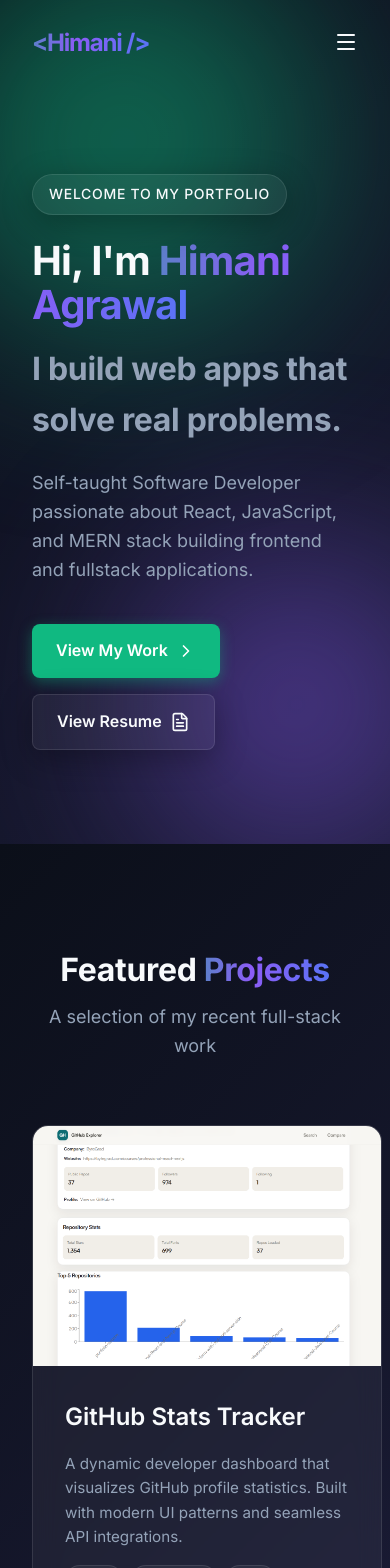
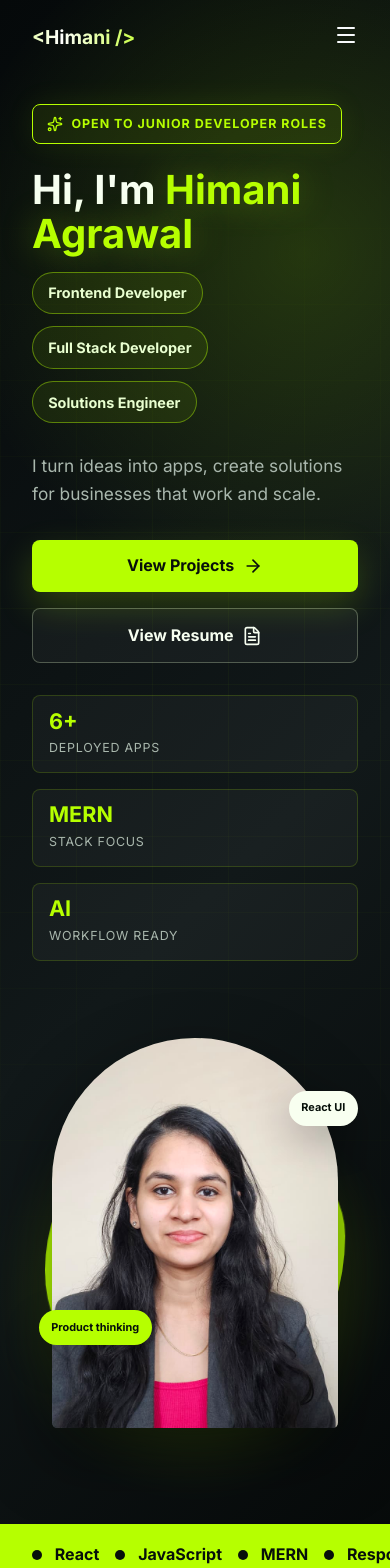
Before and after one commit to him-agni/portfolio, a React (Vite) app: page / in a window 390 px wide. Shown: the top 1568 px of the page. Built offline with nearby package versions, Linux system fonts and the light colour scheme.

Commit message:
Upgrade portfolio design and projects

```diff
--- a/src/components/About.jsx
+++ b/src/components/About.jsx
@@ -6,7 +6,7 @@ const About = () => {
   return (
     <section id="about" className="about-section">
       <div className="container">
-        <div className="about-grid.glass-panel glass-panel">
+        <div className="about-grid glass-panel">
           <div className="about-content">
             <h2 className="heading-lg">About <span className="text-gradient">Me</span></h2>
             <p className="about-text">
--- a/src/components/Contact.jsx
+++ b/src/components/Contact.jsx
@@ -19,7 +19,7 @@ const Contact = () => {
                 <FaLinkedin size={28} />
               </div>
               <h3>LinkedIn</h3>
-              <p>Let's connect</p>
+              <p>Connect and be part of my journey.</p>
             </a>
 
             <a href="https://github.com/him-agni" target="_blank" rel="noreferrer" className="contact-card glass group">
@@ -27,15 +27,15 @@ const Contact = () => {
                 <FaGithub size={28} />
               </div>
               <h3>GitHub</h3>
-              <p>View my work</p>
+              <p>Explore my code and growth.</p>
             </a>
 
-            <a href="https://www.instagram.com/neophyte.js" target="_blank" rel="noreferrer" className="contact-card glass group">
+            <a href="https://www.instagram.com/webdevlearns" target="_blank" rel="noreferrer" className="contact-card glass group">
               <div className="icon-wrapper">
                 <FaInstagram size={28} />
               </div>
               <h3>Instagram</h3>
-              <p>@neophyte.js</p>
+              <p>Educational web dev content.</p>
             </a>
 
             <div className="contact-card glass">
@@ -43,7 +43,7 @@ const Contact = () => {
                 <MapPin size={28} />
               </div>
               <h3>Location</h3>
-              <p>Austin, TX</p>
+              <p>Open to roles in Austin and remote.</p>
             </div>
           </div>
         </div>
--- a/src/components/Hero.css
+++ b/src/components/Hero.css
@@ -4,82 +4,102 @@
   align-items: center;
   position: relative;
   overflow: hidden;
-  padding-top: 80px; /* offset for navbar */
+  padding: 120px 0 0;
+  background: var(--bg-gradient);
 }
 
-.hero-glow {
+.grid-overlay {
   position: absolute;
-  filter: blur(100px);
-  z-index: 0;
-  opacity: 0.5;
-  animation: float 10s ease-in-out infinite;
-}
-
-.shape-1 {
-  width: 400px;
-  height: 400px;
-  background: var(--accent-primary);
-  top: -100px;
-  left: -100px;
-  border-radius: 50%;
-}
-
-.shape-2 {
-  width: 300px;
-  height: 300px;
-  background: var(--accent-secondary);
-  bottom: 0;
-  right: -50px;
-  border-radius: 50%;
-  animation-delay: -5s;
-}
-
-@keyframes float {
-  0% { transform: translate(0, 0); }
-  50% { transform: translate(30px, 50px); }
-  100% { transform: translate(0, 0); }
+  inset: 0;
+  opacity: 0.28;
+  background-image:
+    linear-gradient(rgba(182, 255, 0, 0.13) 1px, transparent 1px),
+    linear-gradient(90deg, rgba(182, 255, 0, 0.13) 1px, transparent 1px);
+  background-size: 76px 76px;
+  mask-image: radial-gradient(circle at 54% 44%, black, transparent 72%);
 }
 
 .hero-container {
   position: relative;
   z-index: 1;
-  display: flex;
-  flex-direction: column;
-  justify-content: center;
+  display: grid;
+  grid-template-columns: minmax(0, 1fr) minmax(320px, 0.9fr);
+  align-items: center;
+  gap: 4rem;
+  width: 100%;
+  padding-bottom: 6rem;
 }
 
 .hero-content {
-  max-width: 800px;
+  max-width: 720px;
+  animation: riseIn 0.8s ease both;
 }
 
 .badge {
-  display: inline-block;
-  padding: 0.5rem 1rem;
-  border-radius: 9999px;
-  font-size: 0.875rem;
-  font-weight: 500;
+  display: inline-flex;
+  align-items: center;
+  gap: 0.5rem;
+  padding: 0.55rem 0.9rem;
+  border: 1px solid var(--accent-primary);
+  border-radius: 8px;
+  color: var(--accent-primary);
+  background: rgba(182, 255, 0, 0.08);
+  font-size: 0.78rem;
+  font-weight: 800;
+  letter-spacing: 0.08em;
+  text-transform: uppercase;
   margin-bottom: 1.5rem;
-  letter-spacing: 0.05em;
-  text-transform: uppercase;
+  box-shadow: 0 0 30px rgba(182, 255, 0, 0.08);
 }
 
 .hero-title {
   margin-bottom: 1rem;
 }
 
+.hero-title span {
+  color: var(--accent-primary);
+  text-shadow: 0 0 34px rgba(182, 255, 0, 0.35);
+}
+
+.role-capsules {
+  display: flex;
+  flex-wrap: wrap;
+  gap: 0.75rem;
+  margin: 0 0 1.8rem;
+}
+
+.role-capsules span {
+  display: inline-flex;
+  align-items: center;
+  min-height: 42px;
+  padding: 0.55rem 0.95rem;
+  border: 1px solid rgba(182, 255, 0, 0.42);
+  border-radius: 999px;
+  background: rgba(182, 255, 0, 0.08);
+  color: var(--accent-secondary);
+  font-size: 0.9rem;
+  font-weight: 800;
+  white-space: nowrap;
+}
+
 .hero-subtitle {
-  color: var(--text-secondary);
-  margin-bottom: 1.5rem;
+  max-width: 680px;
+  color: var(--text-primary);
+  font-size: clamp(1.8rem, 4vw, 3.2rem);
+  font-weight: 800;
+  line-height: 1.07;
+  margin-bottom: 1.35rem;
 }
 
 .hero-description {
-  font-size: 1.125rem;
+  font-size: 1.08rem;
   color: var(--text-secondary);
-  max-width: 600px;
-  margin-bottom: 2.5rem;
+  max-width: 620px;
+  margin-bottom: 2rem;
 }
 
-.hero-actions {
+.hero-actions,
+.hero-stats {
   display: flex;
   gap: 1rem;
   flex-wrap: wrap;
@@ -88,46 +108,195 @@
 .btn {
   display: inline-flex;
   align-items: center;
-  gap: 0.5rem;
-  padding: 0.875rem 1.5rem;
+  justify-content: center;
+  gap: 0.55rem;
+  min-height: 48px;
+  padding: 0.85rem 1.2rem;
   border-radius: 8px;
-  font-weight: 600;
-  font-size: 1rem;
-  transition: all 0.2s ease;
+  font-weight: 800;
+  transition: transform 0.2s ease, box-shadow 0.2s ease, background 0.2s ease;
 }
 
 .btn-primary {
   background: var(--accent-primary);
-  color: #fff;
-  box-shadow: 0 4px 14px 0 rgba(16, 185, 129, 0.39);
+  color: #07100a;
+  box-shadow: 0 14px 36px rgba(182, 255, 0, 0.2);
+}
+
+.btn-secondary {
+  border: 1px solid rgba(233, 255, 208, 0.28);
+  color: var(--text-primary);
+  background: rgba(255, 255, 255, 0.04);
+}
+
+.btn:hover {
+  transform: translateY(-3px);
 }
 
 .btn-primary:hover {
-  background: #0ea5e9; /* transition to a blue/cyan */
-  transform: translateY(-2px);
-  box-shadow: 0 6px 20px rgba(14, 165, 233, 0.4);
+  box-shadow: 0 18px 46px rgba(182, 255, 0, 0.28);
 }
 
 .btn-secondary:hover {
-  background: rgba(255, 255, 255, 0.1);
+  border-color: var(--accent-primary);
+  color: var(--accent-primary);
 }
 
-/* Navbar CSS inline within the main site style here just to save a file */
+.hero-stats {
+  margin-top: 2rem;
+}
+
+.hero-stats div {
+  min-width: 132px;
+  padding: 0.9rem 1rem;
+  border: 1px solid rgba(182, 255, 0, 0.17);
+  border-radius: 8px;
+  background: rgba(255, 255, 255, 0.035);
+}
+
+.hero-stats strong,
+.hero-stats span {
+  display: block;
+}
+
+.hero-stats strong {
+  color: var(--accent-primary);
+  font-size: 1.35rem;
+  line-height: 1;
+}
+
+.hero-stats span {
+  color: var(--text-secondary);
+  font-size: 0.78rem;
+  margin-top: 0.35rem;
+  text-transform: uppercase;
+  letter-spacing: 0.06em;
+}
+
+.hero-visual {
+  position: relative;
+  min-height: 560px;
+  display: grid;
+  place-items: end center;
+  animation: riseIn 0.8s 0.15s ease both;
+}
+
+.portrait-blob {
+  position: absolute;
+  width: min(92%, 440px);
+  aspect-ratio: 1;
+  bottom: 54px;
+  right: 4%;
+  border-radius: 42% 58% 46% 54% / 54% 35% 65% 46%;
+  background: var(--accent-primary);
+  box-shadow: inset -28px -36px 0 rgba(120, 165, 0, 0.18), 0 26px 70px rgba(182, 255, 0, 0.2);
+  animation: morph 8s ease-in-out infinite;
+}
+
+.photo-frame {
+  position: relative;
+  z-index: 2;
+  width: min(84%, 390px);
+  height: 520px;
+  border-radius: 220px 220px 8px 8px;
+  overflow: hidden;
+  box-shadow: 0 28px 70px rgba(0, 0, 0, 0.46);
+  background: rgba(233, 255, 208, 0.08);
+}
+
+.hero-photo {
+  width: 100%;
+  height: 112%;
+  object-fit: cover;
+  object-position: center 16%;
+  transform: translateY(-58px) scale(1.08);
+  transform-origin: center top;
+  filter: saturate(1.03) contrast(1.03);
+}
+
+.floating-label {
+  position: absolute;
+  z-index: 3;
+  padding: 0.55rem 0.8rem;
+  border-radius: 999px;
+  background: #f8fff0;
+  color: #07100a;
+  font-size: 0.78rem;
+  font-weight: 900;
+  box-shadow: 0 14px 38px rgba(0, 0, 0, 0.24);
+  animation: floatLabel 4s ease-in-out infinite;
+}
+
+.label-code {
+  top: 22%;
+  right: 0;
+}
+
+.label-product {
+  left: 2%;
+  bottom: 25%;
+  background: var(--accent-primary);
+}
+
+.orbit-ring {
+  position: absolute;
+  z-index: 1;
+  width: 84%;
+  height: 55%;
+  border: 2px solid rgba(233, 255, 208, 0.78);
+  border-right-color: transparent;
+  border-bottom-color: transparent;
+  border-radius: 50%;
+  transform: rotate(-25deg);
+  animation: orbit 9s linear infinite;
+}
+
+.skill-ribbon {
+  position: absolute;
+  z-index: 2;
+  left: 0;
+  right: 0;
+  bottom: 0;
+  display: flex;
+  justify-content: center;
+  gap: clamp(1rem, 4vw, 3rem);
+  padding: 1.1rem 2rem;
+  background: var(--accent-primary);
+  color: #07100a;
+  font-weight: 900;
+  overflow: hidden;
+}
+
+.skill-ribbon span {
+  position: relative;
+  white-space: nowrap;
+}
+
+.skill-ribbon span::before {
+  content: "";
+  display: inline-block;
+  width: 10px;
+  height: 10px;
+  margin-right: 0.8rem;
+  border-radius: 50%;
+  background: #07100a;
+}
+
 .navbar {
   position: fixed;
   top: 0;
   width: 100%;
   z-index: 1000;
   transition: all 0.3s ease;
-  padding: 1.5rem 0;
+  padding: 1.35rem 0;
 }
 
 .navbar.scrolled {
-  background: rgba(11, 15, 25, 0.8);
-  backdrop-filter: blur(12px);
-  -webkit-backdrop-filter: blur(12px);
+  background: rgba(5, 9, 10, 0.82);
+  backdrop-filter: blur(14px);
+  -webkit-backdrop-filter: blur(14px);
   border-bottom: 1px solid var(--glass-border);
-  padding: 1rem 0;
+  padding: 0.9rem 0;
 }
 
 .nav-content {
@@ -137,9 +306,8 @@
 }
 
 .logo {
-  font-size: 1.5rem;
-  font-weight: 700;
-  letter-spacing: -0.05em;
+  font-size: 1.2rem;
+  font-weight: 900;
 }
 
 .desktop-menu {
@@ -149,20 +317,21 @@
 }
 
 .nav-link {
-  font-weight: 500;
+  font-weight: 700;
   color: var(--text-primary);
   transition: color 0.2s;
 }
 
-.nav-link:hover {
+.nav-link:hover,
+.social-icon:hover {
   color: var(--accent-primary);
 }
 
 .social-links-nav {
   display: flex;
   gap: 1rem;
-  margin-left: 1rem;
-  padding-left: 1rem;
+  margin-left: 0.25rem;
+  padding-left: 1.25rem;
   border-left: 1px solid var(--glass-border);
 }
 
@@ -172,28 +341,113 @@
 }
 
 .social-icon:hover {
-  color: var(--accent-primary);
   transform: translateY(-2px);
 }
 
 .mobile-toggle {
   display: none;
+  color: var(--text-primary);
 }
 
-@media (max-width: 768px) {
-  .desktop-menu { display: none; }
-  .mobile-toggle { display: block; }
+@keyframes riseIn {
+  from {
+    opacity: 0;
+    transform: translateY(28px);
+  }
+  to {
+    opacity: 1;
+    transform: translateY(0);
+  }
+}
+
+@keyframes morph {
+  50% {
+    border-radius: 58% 42% 58% 42% / 40% 58% 42% 60%;
+    transform: translateY(-10px) rotate(2deg);
+  }
+}
+
+@keyframes floatLabel {
+  50% {
+    transform: translateY(-12px);
+  }
+}
+
+@keyframes orbit {
+  to {
+    transform: rotate(335deg);
+  }
+}
+
+@media (max-width: 900px) {
+  .hero-container {
+    grid-template-columns: 1fr;
+    gap: 2rem;
+  }
+
+  .hero-visual {
+    min-height: 480px;
+    place-items: center;
+  }
+
+  .photo-frame {
+    height: 430px;
+  }
+
+  .desktop-menu {
+    display: none;
+  }
+
+  .mobile-toggle {
+    display: block;
+  }
 
   .mobile-menu {
     position: absolute;
     top: 100%;
-    left: 0;
-    right: 0;
+    left: 1rem;
+    right: 1rem;
     padding: 1rem;
     display: flex;
     flex-direction: column;
     gap: 1rem;
     text-align: center;
-    border-radius: 0 0 16px 16px;
+    border-radius: 8px;
   }
 }
+
+@media (max-width: 560px) {
+  .hero-section {
+    padding-top: 104px;
+  }
+
+  .hero-container {
+    padding-bottom: 7rem;
+  }
+
+  .hero-actions .btn {
+    width: 100%;
+  }
+
+  .hero-stats div {
+    flex: 1 1 100%;
+  }
+
+  .photo-frame {
+    width: min(88%, 330px);
+    height: 390px;
+  }
+
+  .hero-photo {
+    transform: translateY(-42px) scale(1.08);
+  }
+
+  .floating-label {
+    font-size: 0.68rem;
+  }
+
+  .skill-ribbon {
+    justify-content: flex-start;
+    overflow-x: auto;
+  }
+}
--- a/src/components/Hero.jsx
+++ b/src/components/Hero.jsx
@@ -1,36 +1,60 @@
 import React from 'react';
-import { ChevronRight, FileText } from 'lucide-react';
+import { ArrowRight, FileText, Sparkles } from 'lucide-react';
+import profilePhoto from '../assets/himani-profile.jpeg';
 import './Hero.css';
 
 const Hero = () => {
   return (
     <section id="home" className="hero-section">
-      <div className="hero-glow shape-1"></div>
-      <div className="hero-glow shape-2"></div>
-
-      <div className="container hero-container animate-fade-in">
+      <div className="grid-overlay"></div>
+      <div className="container hero-container">
         <div className="hero-content">
-          <span className="badge glass">Welcome to my portfolio</span>
+          <span className="badge">
+            <Sparkles size={16} />
+            Open to junior developer roles
+          </span>
           <h1 className="heading-xl hero-title">
-            Hi, I'm <span className="text-gradient">Himani Agrawal</span>
+            Hi, I'm <span>Himani Agrawal</span>
           </h1>
-          <h2 className="heading-lg hero-subtitle">
-            I build web apps that solve real problems.
-          </h2>
+          <div className="role-capsules" aria-label="Professional roles">
+            <span>Frontend Developer</span>
+            <span>Full Stack Developer</span>
+            <span>Solutions Engineer</span>
+          </div>
           <p className="hero-description">
-            Self-taught Software Developer passionate about React, JavaScript, and MERN stack building frontend and fullstack applications.
-
+            I turn ideas into apps, create solutions for businesses that work and scale.
           </p>
-
           <div className="hero-actions">
             <a href="#projects" className="btn btn-primary">
-              View My Work <ChevronRight size={20} />
+              View Projects <ArrowRight size={20} />
             </a>
-            <a href={`${import.meta.env.BASE_URL}resume.pdf`} target="_blank" rel="noreferrer" className="btn btn-secondary glass">
+            <a href={`${import.meta.env.BASE_URL}resume.pdf`} target="_blank" rel="noreferrer" className="btn btn-secondary">
               View Resume <FileText size={20} />
             </a>
           </div>
+
+          <div className="hero-stats" aria-label="Portfolio highlights">
+            <div><strong>6+</strong><span>deployed apps</span></div>
+            <div><strong>MERN</strong><span>stack focus</span></div>
+            <div><strong>AI</strong><span>workflow ready</span></div>
+          </div>
         </div>
+
+        <div className="hero-visual" aria-label="Himani Agrawal portrait">
+          <div className="portrait-blob"></div>
+          <div className="photo-frame">
+            <img src={profilePhoto} alt="Himani Agrawal" className="hero-photo" />
+          </div>
+          <span className="floating-label label-code">React UI</span>
+          <span className="floating-label label-product">Product thinking</span>
+          <span className="orbit-ring"></span>
+        </div>
+      </div>
+
+      <div className="skill-ribbon" aria-label="Core skills">
+        {['React', 'JavaScript', 'MERN', 'Responsive UI', 'APIs', 'GitHub', 'Problem Solving'].map((skill) => (
+          <span key={skill}>{skill}</span>
+        ))}
       </div>
     </section>
   );
--- a/src/components/Projects.css
+++ b/src/components/Projects.css
@@ -1,10 +1,11 @@
 .projects-section {
   padding: 100px 0;
   position: relative;
+  background: #07100f;
 }
 
 .section-header {
-  text-align: center;
+  text-align: left;
   margin-bottom: 4rem;
 }
 
@@ -25,6 +26,7 @@
   display: flex;
   flex-direction: column;
   padding: 0; /* Reset glass padding */
+  border-radius: 8px;
 }
 
 .project-image-wrapper {
@@ -47,7 +49,7 @@
   left: 0;
   width: 100%;
   height: 100%;
-  background: rgba(11, 15, 25, 0.8);
+  background: rgba(5, 9, 10, 0.84);
   backdrop-filter: blur(4px);
   display: flex;
   align-items: center;
@@ -81,6 +83,18 @@
 .overlay-btn:hover {
   background: var(--accent-primary);
   border-color: var(--accent-primary);
+  color: #07100a;
+}
+
+.overlay-btn-disabled {
+  cursor: default;
+  opacity: 0.72;
+}
+
+.overlay-btn-disabled:hover {
+  background: rgba(255, 255, 255, 0.1);
+  border-color: rgba(255, 255, 255, 0.2);
+  color: #fff;
 }
 
 .project-info {
@@ -106,8 +120,19 @@
 .tag {
   font-size: 0.75rem;
   padding: 0.25rem 0.75rem;
-  border-radius: 9999px;
+  border-radius: 8px;
   background: rgba(255, 255, 255, 0.05);
-  border: 1px solid rgba(255, 255, 255, 0.1);
+  border: 1px solid rgba(182, 255, 0, 0.18);
   color: var(--accent-primary);
+  font-weight: 700;
 }
+
+@media (max-width: 560px) {
+  .projects-grid {
+    grid-template-columns: 1fr;
+  }
+
+  .section-header {
+    margin-bottom: 2.5rem;
+  }
+}
--- a/src/components/Projects.jsx
+++ b/src/components/Projects.jsx
@@ -5,6 +5,27 @@ import './Projects.css';
 
 const Projects = () => {
   const projectsData = [
+    {
+      title: 'SaaS Integration Hub',
+      description: 'A multi-API integration hub designed to connect SaaS workflows, centralize external services, and make operational data easier to manage.',
+      image: 'https://opengraph.githubassets.com/portfolio-saas-integration/him-agni/MutliAPI_integration_hub',
+      tags: ['React', 'APIs', 'SaaS', 'Integration'],
+      repoLink: 'https://github.com/him-agni/MutliAPI_integration_hub'
+    },
+    {
+      title: 'Release Intelligence Dashboard',
+      description: 'A dashboard for tracking release activity, surfacing engineering signals, and turning changelog noise into useful product intelligence.',
+      image: `${import.meta.env.BASE_URL}release-intelligence-dashboard.svg`,
+      tags: ['React', 'Dashboard', 'Analytics', 'Automation'],
+      repoLink: 'https://github.com/him-agni/release-intelligence-dashboard'
+    },
+    {
+      title: 'Lead Form Automation Hub',
+      description: 'An automation-focused lead capture hub built to streamline form submissions, routing, and follow-up workflows for business teams.',
+      image: 'https://opengraph.githubassets.com/portfolio-lead-automation/him-agni/lead-form-automation-hub',
+      tags: ['React', 'Automation', 'Forms', 'Workflow'],
+      repoLink: 'https://github.com/him-agni/lead-form-automation-hub'
+    },
     {
       title: 'GitHub Stats Tracker',
       description: 'A dynamic developer dashboard that visualizes GitHub profile statistics. Built with modern UI patterns and seamless API integrations.',
@@ -37,9 +58,15 @@ const Projects = () => {
               <div className="project-image-wrapper">
                 <img src={project.image} alt={project.title} className="project-image" />
                 <div className="project-overlay">
-                  <a href={project.liveLink} target="_blank" rel="noreferrer" className="overlay-btn">
-                    <ExternalLink size={20} /> Live Demo
-                  </a>
+                  {project.liveLink ? (
+                    <a href={project.liveLink} target="_blank" rel="noreferrer" className="overlay-btn">
+                      <ExternalLink size={20} /> Live Demo
+                    </a>
+                  ) : (
+                    <span className="overlay-btn overlay-btn-disabled">
+                      <ExternalLink size={20} /> Deploy soon
+                    </span>
+                  )}
                   <a href={project.repoLink} target="_blank" rel="noreferrer" className="overlay-btn">
                     <FaGithub size={20} /> Source Code
                   </a>
--- a/src/index.css
+++ b/src/index.css
@@ -1,16 +1,17 @@
 @import url('https://fonts.googleapis.com/css2?family=Inter:wght@300;400;500;600;700&display=swap');
 
 :root {
-  --bg-color: #0b0f19;
-  --bg-gradient: linear-gradient(135deg, #0b0f19 0%, #1a1b35 100%);
-  --text-primary: #f8fafc;
-  --text-secondary: #94a3b8;
-  --accent-primary: #10b981; /* neon green */
-  --accent-secondary: #8b5cf6; /* purple */
-  --accent-tertiary: #3b82f6; /* blue */
-  --glass-bg: rgba(255, 255, 255, 0.05);
-  --glass-border: rgba(255, 255, 255, 0.1);
-  --glass-shadow: 0 8px 32px 0 rgba(0, 0, 0, 0.3);
+  --bg-color: #05090a;
+  --bg-gradient: radial-gradient(circle at 78% 16%, rgba(169, 255, 0, 0.16), transparent 26%), linear-gradient(135deg, #05090a 0%, #111819 56%, #060909 100%);
+  --text-primary: #f7fff1;
+  --text-secondary: #a9b7ad;
+  --accent-primary: #b6ff00;
+  --accent-secondary: #e9ffd0;
+  --accent-tertiary: #78a500;
+  --panel-bg: rgba(18, 25, 25, 0.82);
+  --glass-bg: rgba(255, 255, 255, 0.055);
+  --glass-border: rgba(182, 255, 0, 0.2);
+  --glass-shadow: 0 18px 60px rgba(0, 0, 0, 0.38);
 }
 
 * {
@@ -55,8 +56,8 @@ button {
 }
 
 .glass-panel {
-  border-radius: 16px;
-  background: var(--glass-bg);
+  border-radius: 8px;
+  background: linear-gradient(145deg, rgba(24, 32, 32, 0.94), rgba(10, 15, 15, 0.96));
   backdrop-filter: blur(12px);
   -webkit-backdrop-filter: blur(12px);
   border: 1px solid var(--glass-border);
@@ -72,9 +73,9 @@ button {
 /* Typography utilities */
 .heading-xl {
   font-size: clamp(2.5rem, 5vw, 4rem);
-  font-weight: 700;
+  font-weight: 800;
   line-height: 1.1;
-  letter-spacing: -0.02em;
+  letter-spacing: 0;
 }
 
 .heading-lg {
@@ -89,7 +90,7 @@ button {
 }
 
 .text-gradient {
-  background: linear-gradient(90deg, var(--accent-primary), var(--accent-secondary), var(--accent-tertiary));
+  background: linear-gradient(90deg, var(--accent-primary), #ffffff, var(--accent-primary));
   -webkit-background-clip: text;
   -webkit-text-fill-color: transparent;
   background-clip: text;
@@ -120,6 +121,11 @@ button {
   padding: 0 2rem;
 }
 
+::selection {
+  background: var(--accent-primary);
+  color: #05090a;
+}
+
 html {
   scroll-behavior: smooth;
 }
```
Also changed, not shown: src/components/About.css (+25 -9 lines), src/components/Contact.css (+23 -10 lines), public/release-intelligence-dashboard.svg (added), src/assets/himani-profile.jpeg (added).
